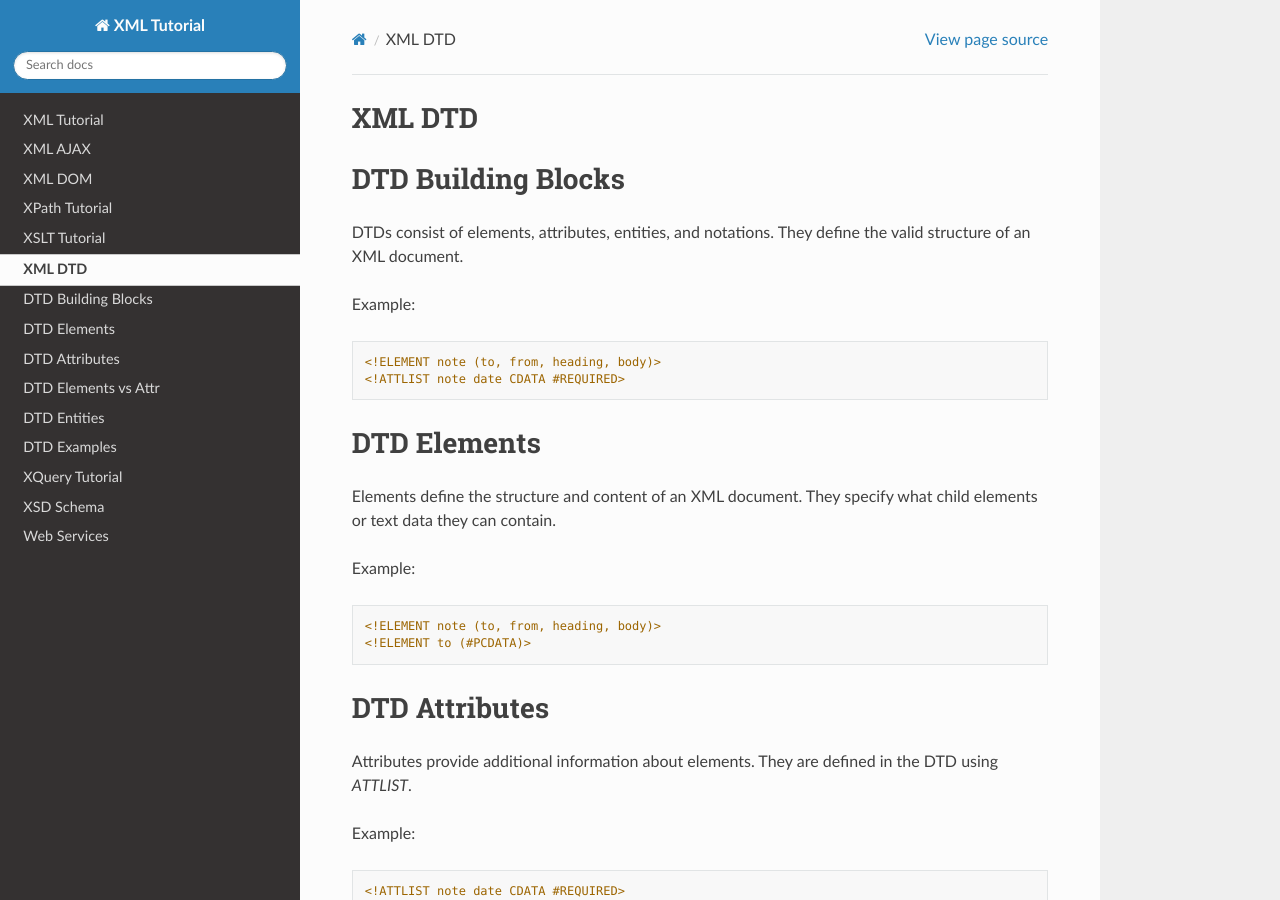
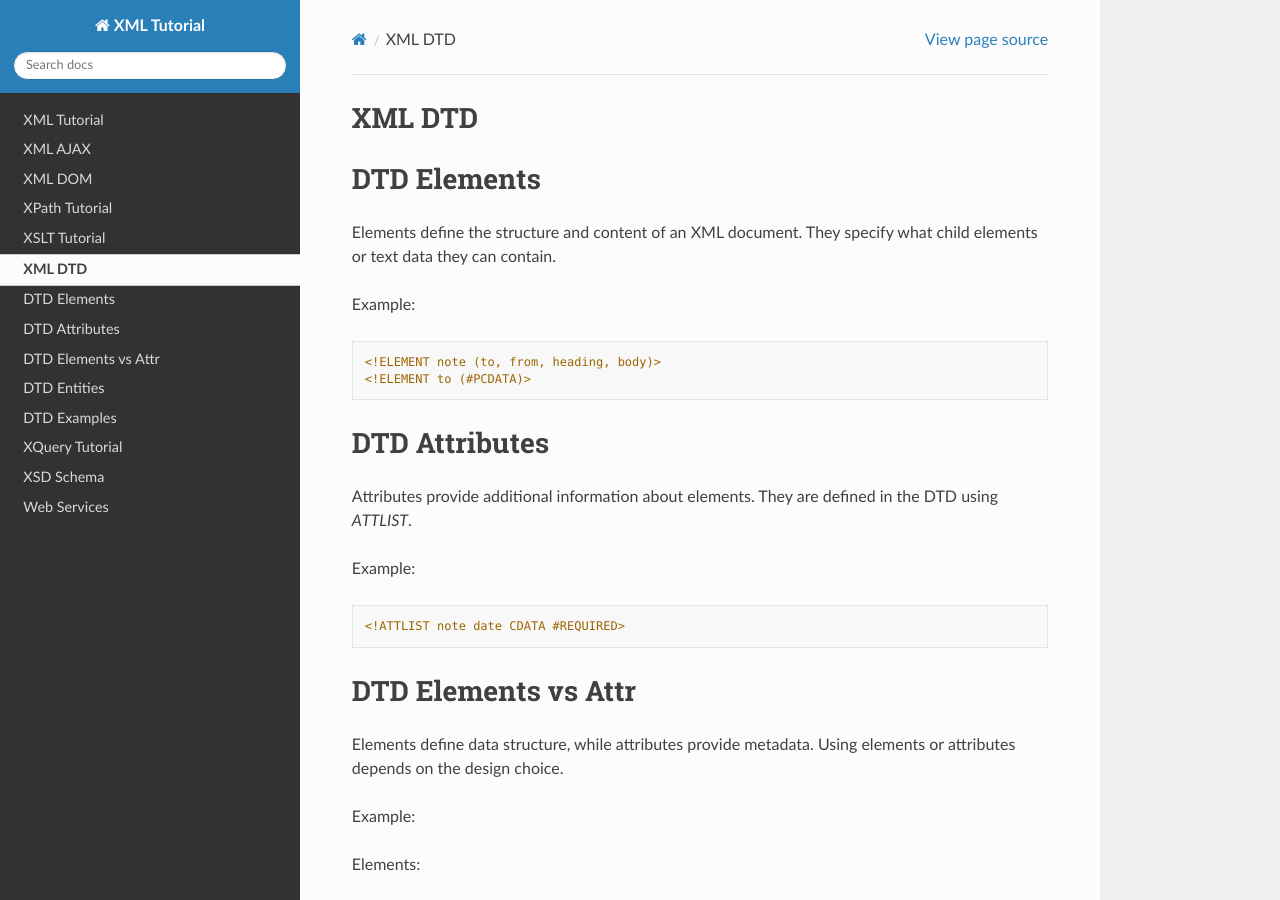
Before and after one commit to tsx-khann/rtd-tutorial, a Sphinx documentation site: the page built from docs/source/XML_DTD/index.rst, in a window 1280 px wide and 900 px high. Built offline with Sphinx 7.4.7 and the Read the Docs theme 3.1.0, drawn with Linux system fonts in a browser that asks for light colours; pages that are not in the unit, such as notebooks, are missing from menus.

Commit message:
Update index.rst

```diff
--- a/docs/source/XML_DTD/index.rst
+++ b/docs/source/XML_DTD/index.rst
@@ -14,18 +14,7 @@ XML DTD
 
 
 
-DTD Building Blocks
-===================
 
-DTDs consist of elements, attributes, entities, and notations.
-They define the valid structure of an XML document.
-
-Example:
-
-.. code-block:: xml
-
-   <!ELEMENT note (to, from, heading, body)>
-   <!ATTLIST note date CDATA #REQUIRED>
 
 DTD Elements
 ============
```
